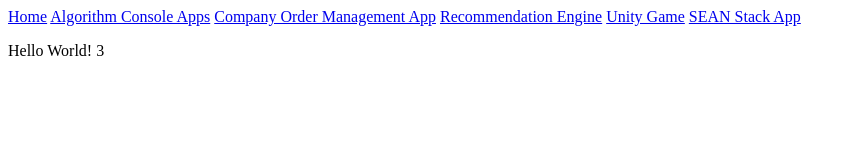
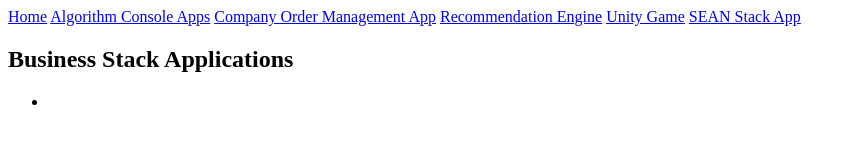
Before and after one commit to shayleebroadus/S_Broadus_Portfolio, a plain HTML site: page SimpleStackApps.html in a window 1280 px wide. Shown: the whole page, without its empty margins (0-856 px from the left). Drawn offline with Linux system fonts and the light colour scheme.

Commit message:
Working on 3750 apps

```diff
--- a/SimpleStackApps.html
+++ b/SimpleStackApps.html
@@ -18,7 +18,10 @@
     <a href="/S_Broadus_Portfolio/TimeTracker">SEAN Stack App</a>
 </nav>
 
-<p>Hello World!    3</p>
+<h2>Business Stack Applications</h2>
+<ul>
+    <li></li>
+</ul>
 
 </body>
 </html>
```
Also changed, not shown: WinFormsInventoryApp.html (+2 -2 lines), images/BankSystem/RegisterPage.png (added).
